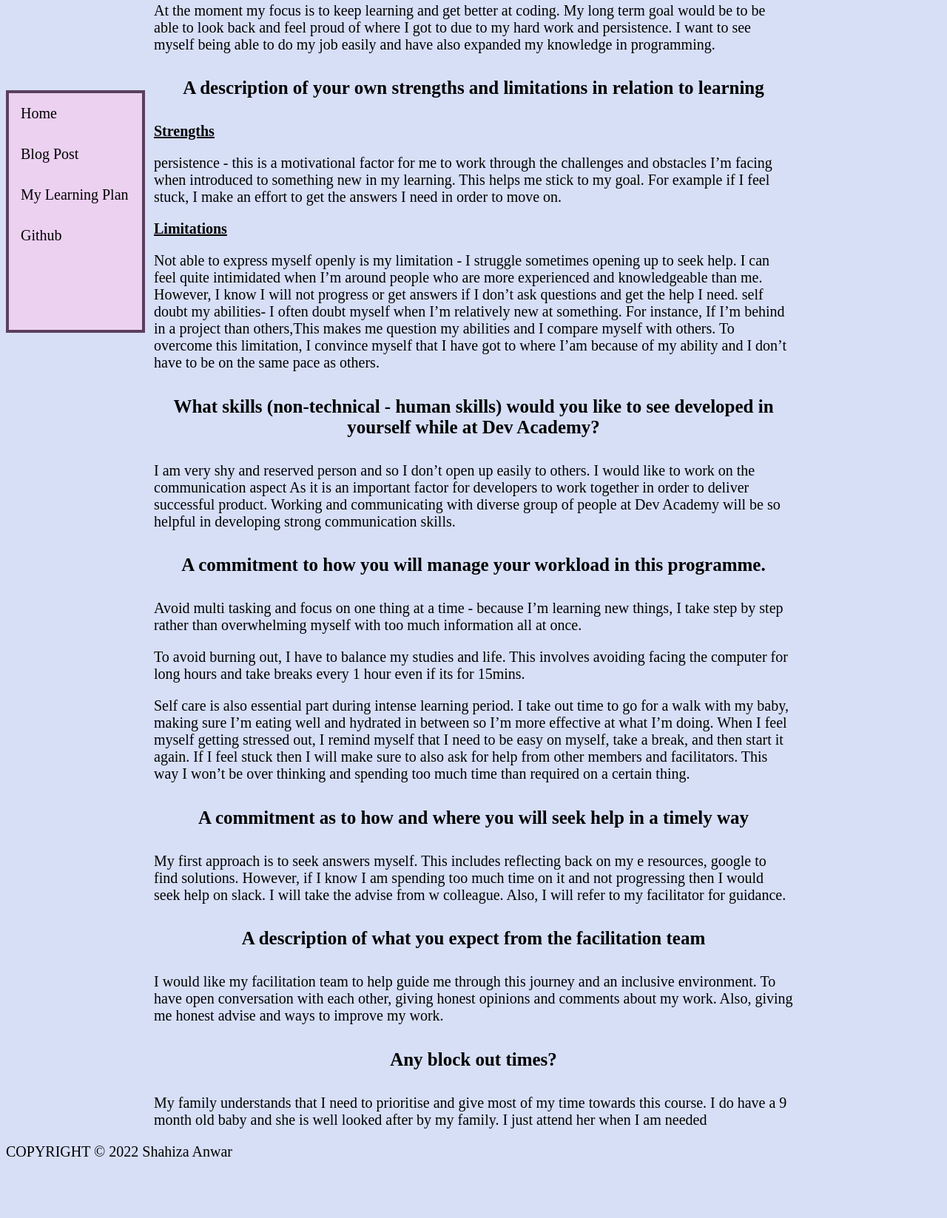
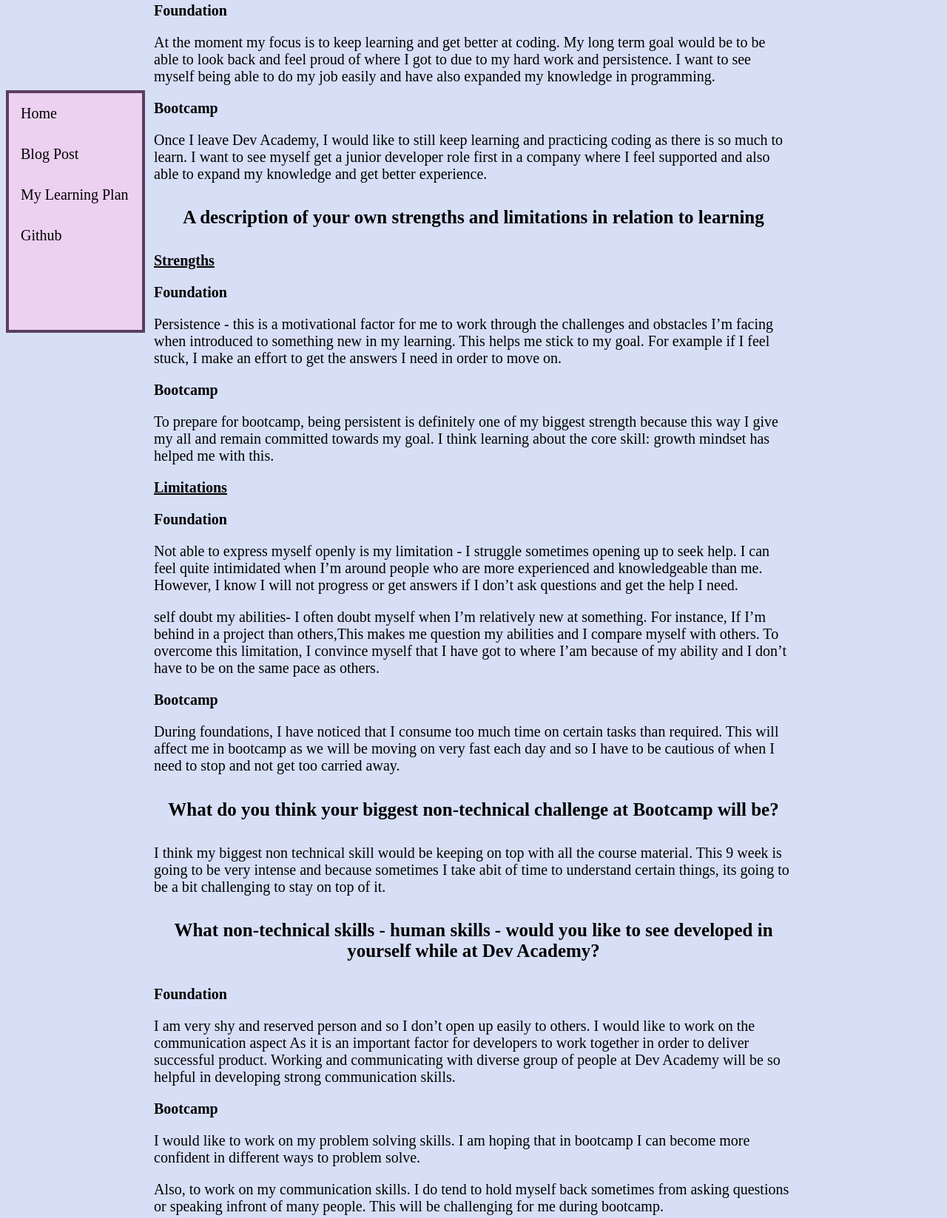
Before and after one commit to piwakawaka-2022/shahiza-anwar.github.io, a plain HTML site: page blog/learning-plan.html in a window 1280 px wide. Shown: the part 195-1842 px from the top of the page at 74% size. Before the commit the page ends 1772 px from the top, so only its background shows below. Drawn offline with Linux system fonts and the light colour scheme; a web font is replaced by a local one.

Commit message:
update learning plan bootcamp

```diff
--- a/blog/learning-plan.html
+++ b/blog/learning-plan.html
@@ -21,31 +21,78 @@
     </div>
       <div class= "content">
       <h4>What is your long term goal and/or career pathway?</h4>
-      <p>At the moment my focus is to keep learning and get better at coding.
+      <p><strong>Foundation</strong></p>
+      <p>
+        At the moment my focus is to keep learning and get better at coding.
            My long term goal would be to be able to look back and feel proud of where
            I got to due to my hard work and persistence. I want to see myself being able
            to do my job easily and have also expanded my knowledge in programming.
-         </p>
+          </p>
+          <p><strong>Bootcamp</strong></p>
+          <p>
+            Once I leave Dev Academy, I would like to still keep learning and practicing coding
+            as there is so much to learn. I want to see myself get a junior developer role first
+            in a company where I feel supported and also able to expand my knowledge and get better experience.
+          </p>
          <h4>A description of your own strengths and limitations in relation to learning</h4>
       <p><strong><u>Strengths</u></strong></p>
-      <p>persistence - this is a motivational factor for me to work through the challenges
+      <p><strong>Foundation</strong></p>
+      <p>Persistence - this is a motivational factor for me to work through the challenges
           and obstacles I’m facing when introduced to something new in my learning.
            This helps me stick to my goal. For example if I feel stuck, I make an effort to
            get the answers I need in order to move on.</p>
+           <p><strong>Bootcamp</strong></p>
+
+           <p>
+        To prepare for bootcamp, being persistent is definitely one of my biggest strength because
+        this way I give my all and remain committed towards my goal. I think learning about the core skill: growth mindset
+        has helped me with this.
+           </p>
+
       <p><strong><u>Limitations</u></strong></p>
-      <p>Not able to express myself openly is my limitation - I struggle sometimes opening
+      <p><strong>Foundation</strong></p>
+      <p>
+        Not able to express myself openly is my limitation - I struggle sometimes opening
           up to seek help. I can feel quite intimidated when I’m around people who are more
           experienced and knowledgeable than me. However, I know I will not progress or get answers if I don’t ask questions and get the help I need.
+          </p>
+          <p>
         self doubt my abilities- I often doubt myself when I’m relatively new at something.
         For instance, If I’m behind in a project than others,This makes me question my abilities
         and I compare myself with others. To overcome this limitation, I convince myself that I
         have got to where I’am because of my ability and I don’t have to be on the same pace as
-        others. </p>
-        <h4>What skills (non-technical - human skills) would you like to see developed in yourself while at Dev Academy?</h4>
-        <p>I am very shy and reserved person and so I don’t open up easily to others. I would like to work on the communication aspect
-            As it is an important factor for developers to work together in order to deliver
-             successful product. Working and communicating with diverse group of people at Dev
-             Academy will be so helpful in developing strong communication skills.</p>
+        others.
+      </p>
+      <p><strong>Bootcamp</strong></p>
+      <p>
+        During foundations, I have noticed that I consume too  much time on certain tasks than required. This will
+        affect me in bootcamp as we will be moving on very fast each day and so I have to be cautious of when I need to
+        stop and not get too carried away.
+      </p>
+        <h4>What do you think your biggest non-technical challenge at Bootcamp will be?</h4>
+       <p>
+         I think my biggest non technical skill would be keeping on top with all the course material. This 9 week
+         is going to be very intense and because sometimes I take abit of time to understand certain things, its
+         going to be a bit challenging to stay on top of it.
+       </p>
+       <h4>What non-technical skills - human skills - would you like to see developed in yourself while at Dev Academy?</h4>
+       <p><strong>Foundation</strong></p>
+       <p>
+        I am very shy and reserved person and so I don’t open up easily to others. I would like to work on the communication aspect
+        As it is an important factor for developers to work together in order to deliver
+         successful product. Working and communicating with diverse group of people at Dev
+         Academy will be so helpful in developing strong communication skills.
+       </p>
+       <p><strong>Bootcamp</strong></p>
+       <p>
+         I would like to work on my problem solving skills. I am hoping that in bootcamp I
+         can become more confident in different ways to problem solve.
+       </p>
+       <p>
+         Also, to work on my communication skills. I do tend to hold myself back sometimes
+         from asking questions or speaking infront of many people. This will be challenging for me during
+         bootcamp.
+       </p>
              <h4>A commitment to how you will manage your workload in this programme.</h4>
              <p>Avoid multi tasking and focus on one thing at a time - because I’m learning new things,
                  I take step by step rather than overwhelming myself with too much information all at once.</p>
@@ -64,10 +111,26 @@
                    on it and not progressing then I would seek help on slack. I will take the advise from
                    w colleague. Also, I will refer to my facilitator for guidance.</p>
                    <h4>A description of what you expect from the facilitation team</h4>
+                   <p><strong>Foundation</strong></p>
                    <p>I would like my facilitation team to help guide me through this journey and
                         an inclusive environment. To have open conversation with each other, giving
                         honest opinions and comments about my work. Also, giving me honest advise and
-                        ways to improve my work.</p>
+                        ways to improve my work.
+                      </p>
+                      <p><strong>Bootcamp</strong></p>
+                      <h4>What are your expectations from the Bootcamp team?</h4>
+                         <p>
+                        I would like the Bootcamp team to support and guide me when I need help. With no coding experience, I
+                        can sometimes take a bit longer to understand certain things so please have little patience with me too.
+                      </p>
+
+                        <h4>What are your expectations of yourself on Bootcamp</h4>
+
+                      <p>
+                      My expectation is to give my 100%, seek help when needed. To be more
+                      organised and manage my time wisely and remain connected with my team and
+                      facilitators.
+                      </p>
             <h4>Any block out times?</h4>
             <p>My family understands that I need to prioritise and give most of my time towards this course.
                  I do have a 9 month old baby and she is well looked after by my family. I just attend her when
```
